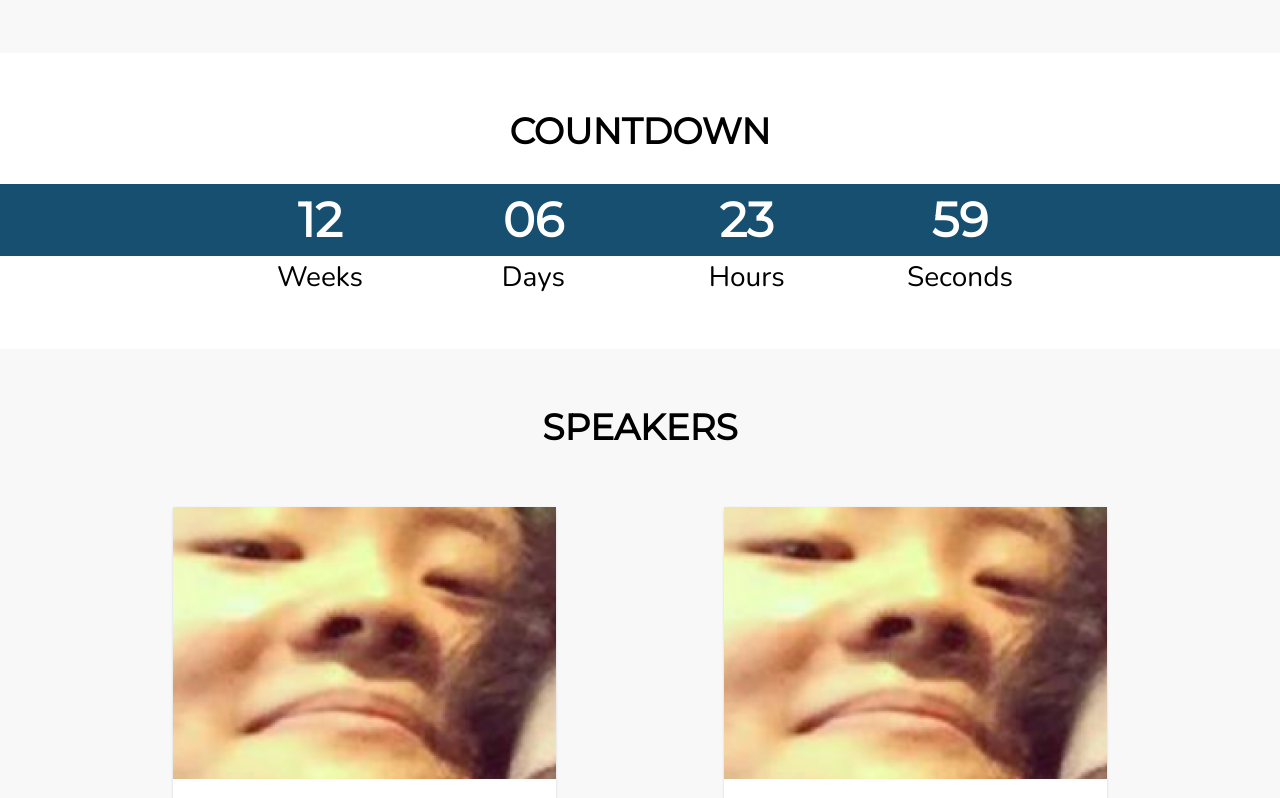
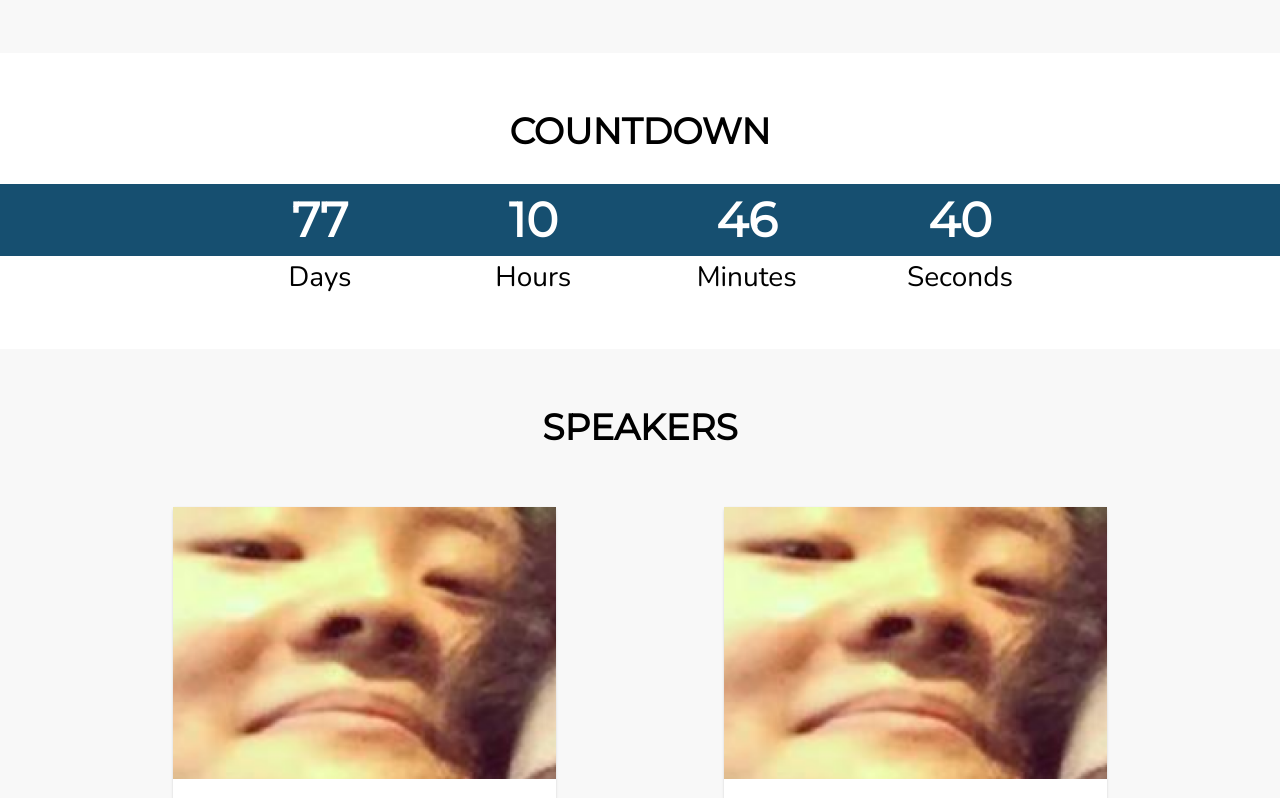
Before and after one commit to rayraykay/hellocon-2020, a React (Create React App) app: page / in a window 1280 px wide. Shown: the part 1080-1878 px from the top of the page. Built offline with nearby package versions, Linux system fonts and the light colour scheme.

Commit message:
Countdown functional on most platforms

```diff
--- a/src/components/Countdown.jsx
+++ b/src/components/Countdown.jsx
@@ -1,11 +1,22 @@
-import React from 'react';
+import React, {useState, useCallback} from 'react';
 import Container from '@material-ui/core/Container';
 import Grid from '@material-ui/core/Grid';
 import Typography from '@material-ui/core/Typography';
 
+import calculateTimeRemaining from '../functions/calculateTimeRemaining';
+import {utcYear, utcMonth, utcHour, utcDay} from '../resources/helloConDate';
+import useInterval from '../functions/useTimeout';
 import './Countdown.scss';
 
 const Countdown = () => {
+  const [_, setDate] = useState(Date.now());
+  const targetDate = Date.UTC(utcYear, utcMonth, utcDay, utcHour);
+  const {days, hours, minutes, seconds} = calculateTimeRemaining(Date.now(), targetDate);
+
+  const changeDate = useCallback(() => setDate(Date.now()), []);
+
+  useInterval(changeDate, 1000);
+
   return (
     <Container className="Countdown" maxWidth={false}>
       <Grid
@@ -30,22 +41,22 @@ const Countdown = () => {
         >
           <Grid item md={2} xs={3}>
             <Typography className="Countdown__Number">
-              12
+              {days}
             </Typography>
           </Grid>
           <Grid item md={2} xs={3}>
             <Typography className="Countdown__Number">
-              06
+              {hours}
             </Typography>
           </Grid>
           <Grid item md={2} xs={3}>
             <Typography className="Countdown__Number">
-              23
+              {minutes}
             </Typography>
           </Grid>
           <Grid item md={2} xs={3}>
             <Typography className="Countdown__Number">
-              59
+              {seconds}
             </Typography>
           </Grid>
         </Grid>
@@ -60,17 +71,17 @@ const Countdown = () => {
         >
           <Grid item md={2} xs={3}>
             <Typography className="Countdown__Label">
-              Weeks
-            </Typography>
-          </Grid>
-          <Grid item md={2} xs={3}>
-            <Typography className="Countdown__Label">
               Days
             </Typography>
           </Grid>
           <Grid item md={2} xs={3}>
             <Typography className="Countdown__Label">
               Hours
+            </Typography>
+          </Grid>
+          <Grid item md={2} xs={3}>
+            <Typography className="Countdown__Label">
+              Minutes
             </Typography>
           </Grid>
           <Grid item md={2} xs={3}>
--- a/src/components/Landing.scss
+++ b/src/components/Landing.scss
@@ -7,6 +7,7 @@
 .Landing__People {
   & img {
     max-width: 100%;
+    transform: rotate(180deg);
   }
 }
 
--- /dev/null
+++ b/src/functions/calculateTimeRemaining.js
@@ -0,0 +1,11 @@
+const SECOND = 1000;
+const MINUTE = SECOND * 60;
+const HOUR = MINUTE * 60;
+const DAY = HOUR * 24;
+
+export default (currentDate, targetDate) => ({
+  days: parseInt((targetDate - currentDate) / DAY),
+  hours: parseInt(((targetDate - currentDate) % DAY) / HOUR),
+  minutes: parseInt(((targetDate - currentDate) % HOUR) / MINUTE),
+  seconds: parseInt(((targetDate - currentDate) % MINUTE) / SECOND),
+});
--- /dev/null
+++ b/src/functions/useTimeout.js
@@ -0,0 +1,20 @@
+import { useEffect, useRef } from 'react';
+
+export default (callback, delay) => {
+  const savedCallback = useRef();
+
+  // Remember the latest callback.
+  useEffect(() => {
+    savedCallback.current = callback;
+  }, [callback]);
+
+  // Set up the interval.
+  useEffect(() => {
+    const tick = () => savedCallback.current();
+
+    if (delay !== null) {
+      let id = setTimeout(tick, delay);
+      return () => clearTimeout(id);
+    }
+  });
+};
--- /dev/null
+++ b/src/resources/helloConDate.json
@@ -0,0 +1,6 @@
+{
+  "utcYear": 2019,
+  "utcMonth": 10,
+  "utcDay": 16,
+  "utcHour": 14
+}
```
